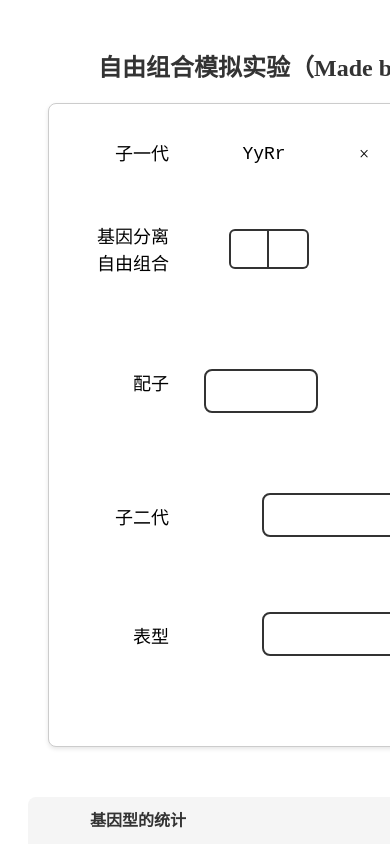
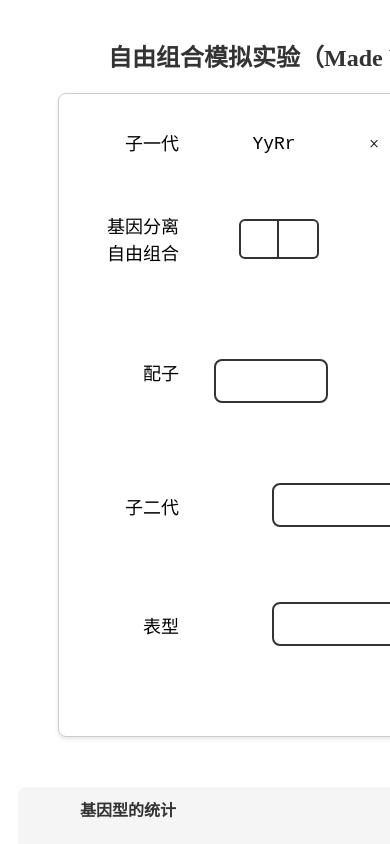
Before and after one commit to wjim116/mendel-experiment, a plain HTML site: page index.html in a window 390 px wide. Shown: the top 844 px of the page. Drawn offline with Linux system fonts and the light colour scheme.

Commit message:
Update styles.css
添加移动端样式适配

```diff
--- a/styles.css
+++ b/styles.css
@@ -694,3 +694,19 @@ button:hover {
     border-bottom-left-radius: 0;  /* 左下角不圆角 */
     border-left: none;             /* 移除左边框，使相邻框共用边框 */
 }
+
+/* 添加移动端适配 */
+@media screen and (max-width: 768px) {
+    .container {
+        grid-template-columns: 1fr;  /* 在移动端改为单列布局 */
+        padding: 10px;
+    }
+
+    /* 调整其他移动端样式 */
+    .experiment-area,
+    .genotype-stats-column,
+    .phenotype-controls-column {
+        width: 100%;
+        max-width: none;
+    }
+}
```
